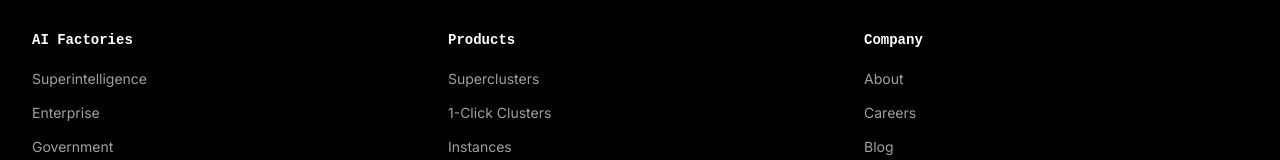
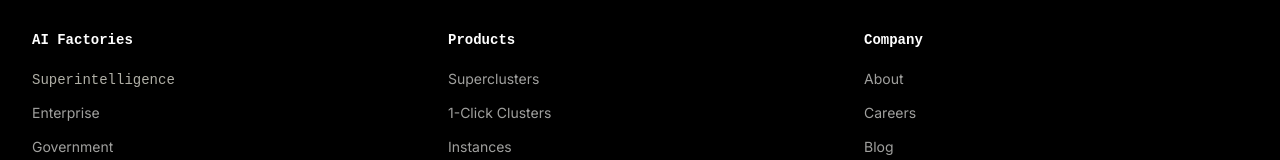
Before and after one commit to LambdaLabsML/landing-page-cvpr-2026, a React (Vite) app: page / in a window 1280 px wide. Shown: the part 1747-1907 px from the top of the page. Built offline with nearby package versions, Linux system fonts and the light colour scheme.

Commit message:
style: apply Suisse Intl Mono and Neutral 300 to Superintelligence footer link

```diff
--- a/src/components/CVPRPage.jsx
+++ b/src/components/CVPRPage.jsx
@@ -95,6 +95,7 @@
                       target="_blank"
                       rel="noopener noreferrer"
                       className="text-sm text-[#a0a09e] hover:text-white transition-colors duration-150"
+                      style={link.label === 'Superintelligence' ? { fontFamily: "'Suisse Intl Mono', monospace", color: '#B0AFA6' } : {}}
                     >
                       {link.label}
                     </a>
```
